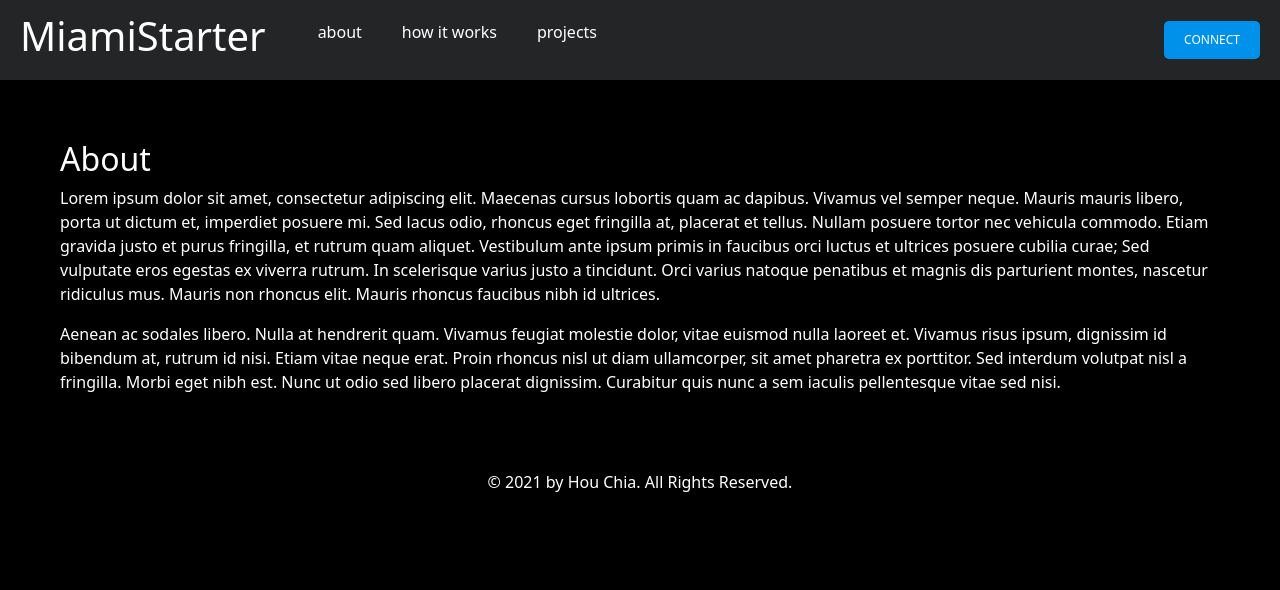
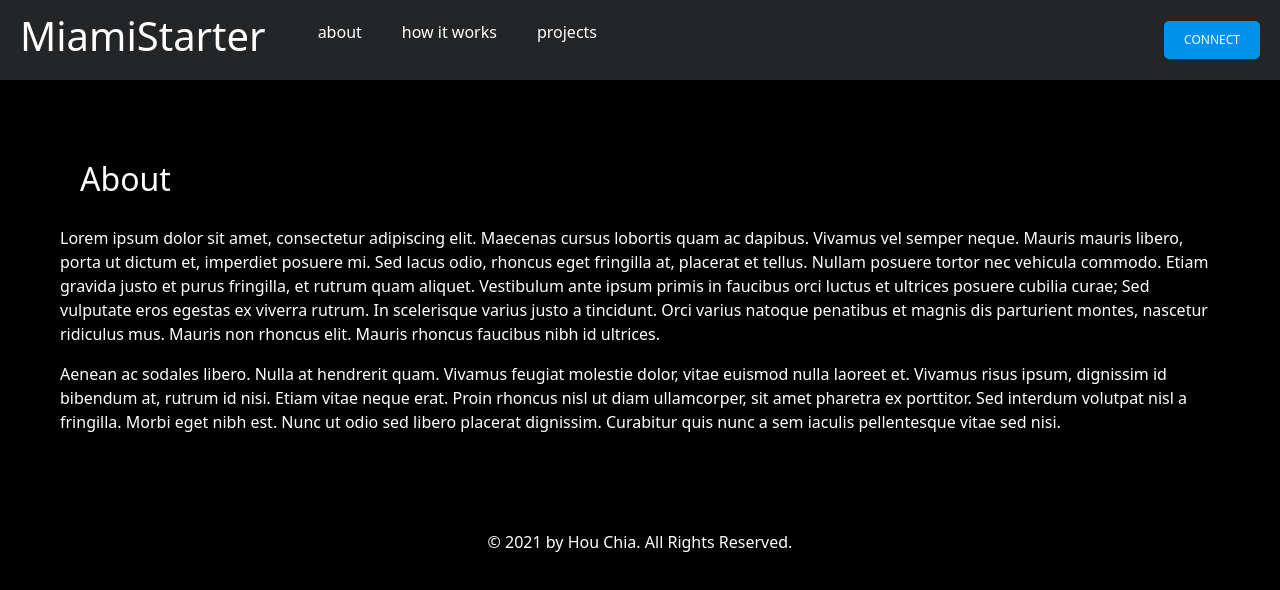
Before and after one commit to kchia/starter-crypto-template, a React (Create React App) app: page /about in a window 1280 px wide. Shown: the top 590 px of the page. Built offline with nearby package versions, Linux system fonts and the light colour scheme.

Commit message:
clean up design

```diff
--- a/src/app/layout/footer/footer.module.css
+++ b/src/app/layout/footer/footer.module.css
@@ -1,3 +1,4 @@
 .footer {
   text-align: center;
+  padding: 20px;
 }
--- a/src/features/projects/list/index.js
+++ b/src/features/projects/list/index.js
@@ -23,6 +23,7 @@ import {
   image,
   negative,
   positive,
+  title,
 } from "./list.module.css";
 
 export default function ProjectsList() {
@@ -116,7 +117,7 @@ export default function ProjectsList() {
 
   return (
     <section className={container}>
-      <h2>Projects</h2>
+      <h2 className={title}>Projects</h2>
       {content}
     </section>
   );
--- a/src/features/projects/list/list.module.css
+++ b/src/features/projects/list/list.module.css
@@ -1,6 +1,10 @@
 .container {
   display: flex;
   flex-direction: column;
+}
+
+.title {
+  padding: 20px;
 }
 
 .tableHeader {
--- a/src/pages/about/about.module.css
+++ b/src/pages/about/about.module.css
@@ -1,3 +1,7 @@
 .container {
   padding: 60px;
 }
+
+.title {
+  padding: 20px;
+}
--- a/src/pages/about/index.js
+++ b/src/pages/about/index.js
@@ -2,7 +2,7 @@ import styles from "./about.module.css";
 export default function About() {
   return (
     <article className={styles.container}>
-      <h2>About</h2>
+      <h2 className={styles.title}>About</h2>
       <p>
         Lorem ipsum dolor sit amet, consectetur adipiscing elit. Maecenas cursus
         lobortis quam ac dapibus. Vivamus vel semper neque. Mauris mauris
--- a/src/pages/how-it-works/how-it-works.module.css
+++ b/src/pages/how-it-works/how-it-works.module.css
@@ -1,3 +1,7 @@
 .container {
   margin: 60px;
 }
+
+.title {
+  padding: 20px;
+}
--- a/src/pages/how-it-works/index.js
+++ b/src/pages/how-it-works/index.js
@@ -3,7 +3,7 @@ import styles from "./how-it-works.module.css";
 export default function HowItWorks() {
   return (
     <article className={styles.container}>
-      <h2>How it works</h2>
+      <h2 className={styles.title}>How it works</h2>
       <ol>
         <li>
           Install the <a href="https://www.hiro.so/wallet">Hiro Wallet</a>. The
```
